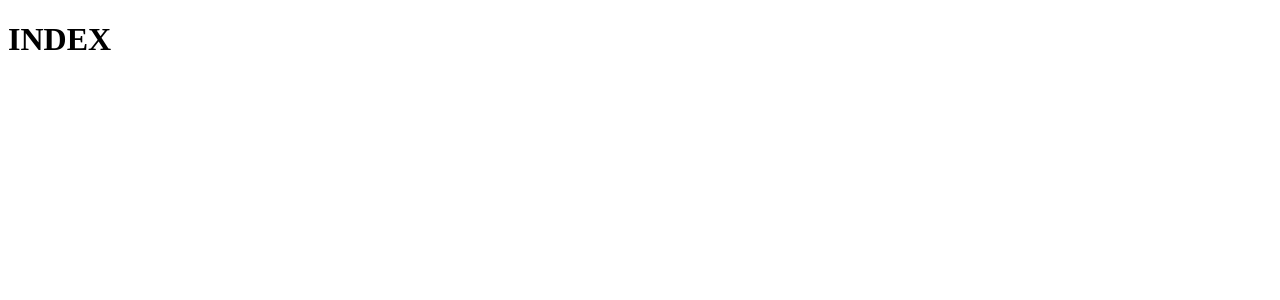
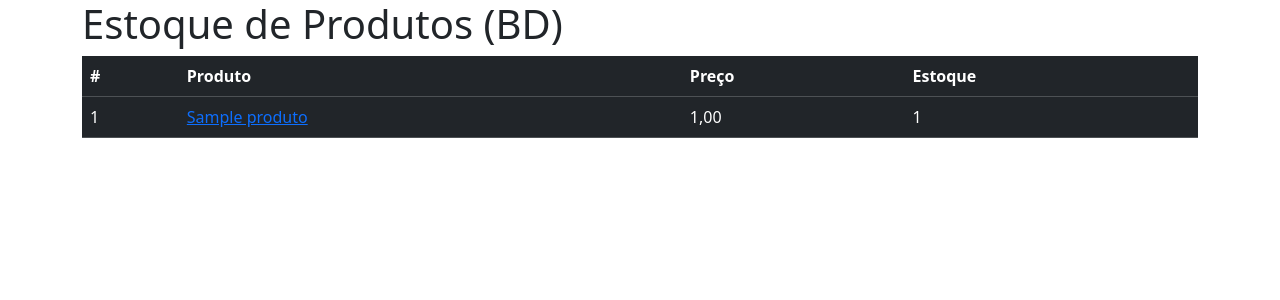
Before and after one commit to fabcurvello/djangoMySQL, a Django app: page / in a window 1280 px wide. Before the commit the part shown is almost empty. Shown: the top 300 px of the page. Run offline with Django 4.2, Linux system fonts and the light colour scheme; tables that the repository leaves empty hold one stand-in row (values such as "Sample post"); grey boxes marked "Sample" are stand-in pictures; some libraries are stand-ins or nearby versions.

Commit message:
Dados do BD para o Template: Template index.html utilizando modal BS para exibir imagem

```diff
--- a/appbase/templates/index.html
+++ b/appbase/templates/index.html
@@ -1,11 +1,51 @@
+{% load bootstrap5 %}
 <!DOCTYPE html>
 <html lang="pt-br">
 <head>
     <meta charset="UTF-8">
     <title>INDEX</title>
+    {% bootstrap_css %}
 </head>
 <body>
-    <h1>INDEX</h1>
+    <div class="container">
+        <h1>Estoque de Produtos (BD)</h1>
 
+        <table class="table table-dark">
+            <thead>
+                <tr>
+                    <th scope="col">#</th>
+                    <th scope="col">Produto</th>
+                    <th scope="col">Preço</th>
+                    <th scope="col">Estoque</th>
+                </tr>
+            </thead>
+            <tbody>
+                {% for produto in produtos %}
+                    <tr>
+                        <td scope="row">{{ produto.id }}</td>
+                        <td scope="row"><a href="#" data-bs-toggle="modal" data-bs-target="#modal{{produto.id}}">{{ produto.nome }}</a></td>
+                        <td scope="row">{{ produto.preco }}</td>
+                        <td scope="row">{{ produto.estoque }}</td>
+                    </tr>
+
+                    <!-- Modal Bootstrap -->
+                    <div class="modal fade" id="modal{{produto.id}}" tabindex="-1" role="dialog">
+                        <div class="modal-dialog modal-lg" role="document">
+                            <div class="modal-content">
+                                <div class="modal-header">
+                                    <h5 class="modal-title">{{ produto.nome }}</h5>
+                                    <button type="button" class="btn-close" data-bs-dismiss="modal" aria-label="Fechar"></button>
+                                </div>
+                                <div class="modal-body">
+                                    <img src="{{produto.imagem.url}}" class="img-fluid" alt="{{ produto.nome }}">
+                                </div>
+                            </div>
+                        </div>
+                    </div>
+                {% endfor %}
+            </tbody>
+        </table>
+    </div>
+    {% bootstrap_javascript %}
 </body>
 </html>
```
